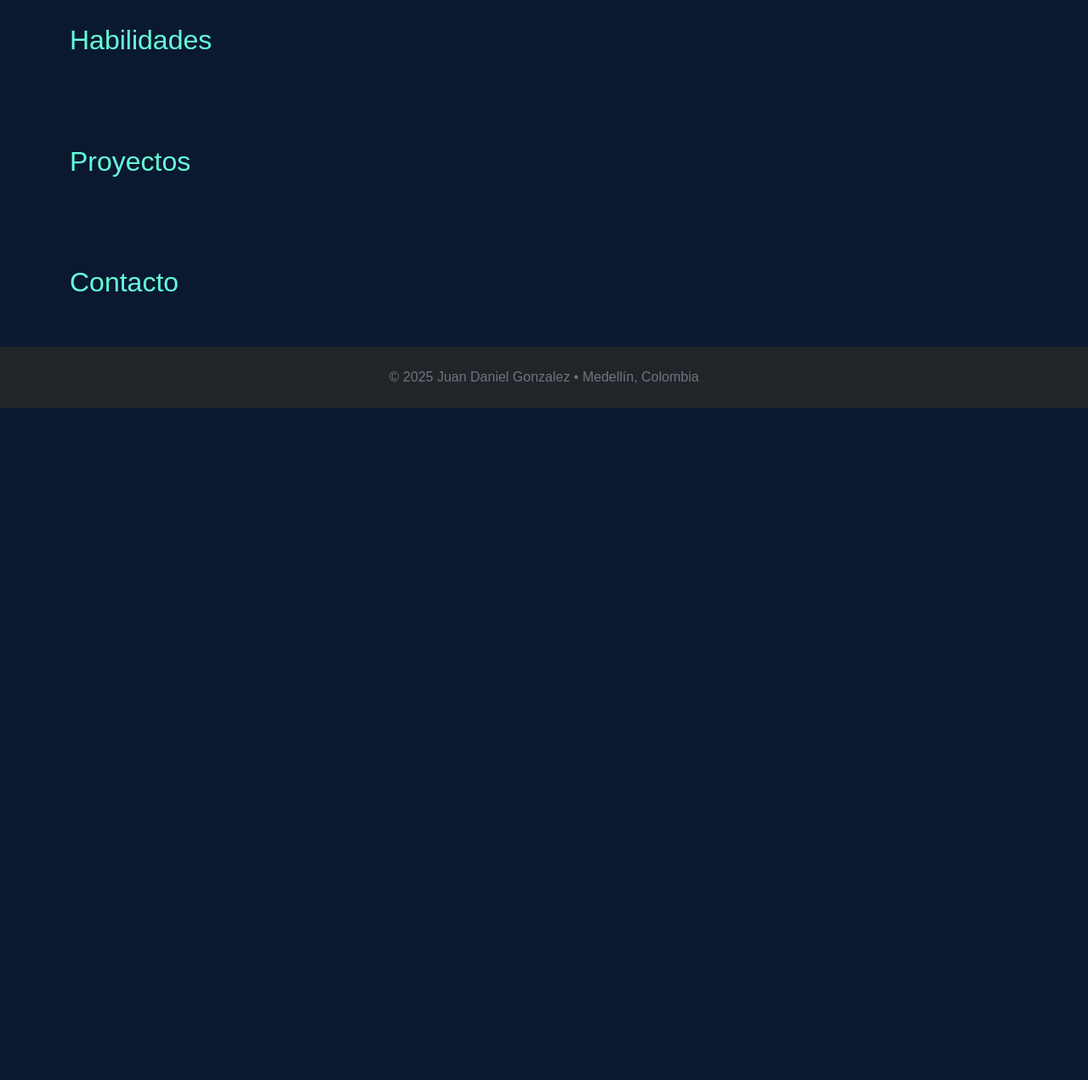
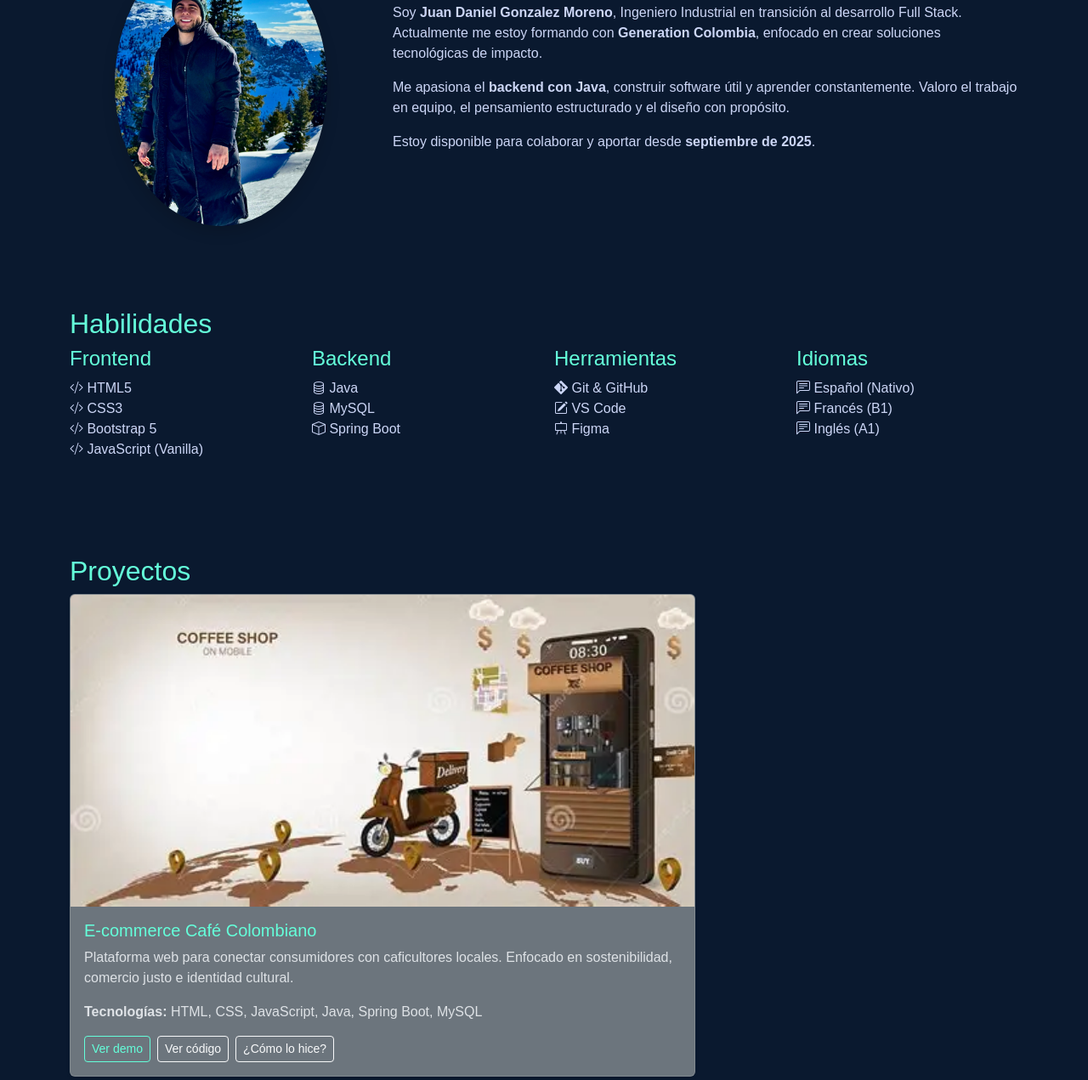
Before and after one commit to Juan011599/Portafolio-Juan-Daniel, a plain HTML site: page Portafolio/Index.html in a window 1280 px wide. Shown: the part 962-2233 px from the top of the page at 85% size. Before the commit the page ends 1442 px from the top, so only its background shows below. Drawn offline with nearby package versions, Linux system fonts and the light colour scheme; files that its build step writes are made by us from their sources; files whose address does not match are found by name.

Commit message:
Agrega secciones: Sobre mí, Skills, y Proyecto destacado con modal

```diff
--- a/Portafolio/Index.html
+++ b/Portafolio/Index.html
@@ -6,6 +6,7 @@
   <meta name="description" content="Portafolio profesional de Juan Daniel Gonzalez Moreno, desarrollador Full Stack Junior." />
   <title>Juan Daniel Gonzalez | Full Stack Developer</title>
   <link rel="stylesheet" href="https://cdn.jsdelivr.net/npm/bootstrap@5.3.3/dist/css/bootstrap.min.css" />
+  <link href="https://cdn.jsdelivr.net/npm/bootstrap-icons@1.10.5/font/bootstrap-icons.css" rel="stylesheet">
   <link rel="stylesheet" href="style.css" />
   <link rel="icon" type="image/png" href="assets/favicon/cafe-icon.png" />
 </head>
@@ -42,17 +43,108 @@
   <!-- Proximas secciones (placeholder) -->
   <section id="sobre-mi" class="container py-5">
     <h2 class="text-accent">Sobre mí</h2>
-    <!-- Aquí ira mi bio y foto -->
+    <div class="row align-items-center">
+  <div class="col-md-4 text-center mb-4 mb-md-0">
+    <img src="assets/images/JDGM.jpeg" alt="Foto de Juan Daniel" class="img-fluid rounded-circle shadow" width="250">
+  </div>
+  <div class="col-md-8">
+    <p>Soy <strong>Juan Daniel Gonzalez Moreno</strong>, Ingeniero Industrial en transición al desarrollo Full Stack. Actualmente me estoy formando con <strong>Generation Colombia</strong>, enfocado en crear soluciones tecnológicas de impacto.</p>
+    <p>Me apasiona el <strong>backend con Java</strong>, construir software útil y aprender constantemente. Valoro el trabajo en equipo, el pensamiento estructurado y el diseño con propósito.</p>
+    <p>Estoy disponible para colaborar y aportar desde <strong>septiembre de 2025</strong>.</p>
+  </div>
+</div>
+
   </section>
 
   <section id="skills" class="container py-5">
     <h2 class="text-accent">Habilidades</h2>
-    <!-- Aqui iran iconos y categorias -->
+    <div class="row">
+  <!-- Frontend -->
+  <div class="col-md-3">
+    <h4 class="text-accent">Frontend</h4>
+    <ul class="list-unstyled">
+      <li><i class="bi bi-code-slash"></i> HTML5</li>
+      <li><i class="bi bi-code-slash"></i> CSS3</li>
+      <li><i class="bi bi-code-slash"></i> Bootstrap 5</li>
+      <li><i class="bi bi-code-slash"></i> JavaScript (Vanilla)</li>
+    </ul>
+  </div>
+
+  <!-- Backend -->
+  <div class="col-md-3">
+    <h4 class="text-accent">Backend</h4>
+    <ul class="list-unstyled">
+      <li><i class="bi bi-database"></i> Java</li>
+      <li><i class="bi bi-database"></i> MySQL</li>
+      <li><i class="bi bi-box"></i> Spring Boot</li>
+    </ul>
+  </div>
+
+  <!-- Herramientas -->
+  <div class="col-md-3">
+    <h4 class="text-accent">Herramientas</h4>
+    <ul class="list-unstyled">
+      <li><i class="bi bi-git"></i> Git & GitHub</li>
+      <li><i class="bi bi-pencil-square"></i> VS Code</li>
+      <li><i class="bi bi-easel"></i> Figma</li>
+    </ul>
+  </div>
+
+  <!-- Idiomas -->
+  <div class="col-md-3">
+    <h4 class="text-accent">Idiomas</h4>
+    <ul class="list-unstyled">
+      <li><i class="bi bi-chat-left-text"></i> Español (Nativo)</li>
+      <li><i class="bi bi-chat-left-text"></i> Francés (B1)</li>
+      <li><i class="bi bi-chat-left-text"></i> Inglés (A1)</li>
+    </ul>
+  </div>
+</div>
   </section>
 
   <section id="proyectos" class="container py-5">
     <h2 class="text-accent">Proyectos</h2>
-    <!-- Aqui iran las cards-->
+    <div class="row g-4">
+  <!-- Proyecto 1  falta agregar imagenes-->
+  <div class="col-md-8">
+    <div class="card bg-secondary h-100 shadow-sm">
+      <img src="assets/images/OIP.webp" class="card-img-top" alt="Proyecto eCommerce de café">
+      <div class="card-body">
+        <h5 class="card-title text-accent">E-commerce Café Colombiano</h5>
+        <p class="card-text">
+          Plataforma web para conectar consumidores con caficultores locales. Enfocado en sostenibilidad, comercio justo e identidad cultural.
+        </p>
+        <p><strong>Tecnologías:</strong> HTML, CSS, JavaScript, Java, Spring Boot, MySQL</p>
+        <div class="d-flex gap-2">
+          <a href="#" class="btn btn-outline-accent btn-sm" target="_blank">Ver demo</a>
+          <a href="https://github.com/Juan011599/Portafolio-Juan-Daniel.git" class="btn btn-outline-light btn-sm" target="_blank">Ver código</a>
+          <button class="btn btn-outline-light btn-sm" data-bs-toggle="modal" data-bs-target="#modalProyecto1">¿Cómo lo hice?</button>
+        </div>
+      </div>
+    </div>
+  </div>
+
+  <!-- Modal Proyecto 1 -->
+  <div class="modal fade" id="modalProyecto1" tabindex="-1" aria-labelledby="modalProyecto1Label" aria-hidden="true">
+    <div class="modal-dialog modal-lg modal-dialog-centered">
+      <div class="modal-content bg-dark text-light">
+        <div class="modal-header">
+          <h5 class="modal-title" id="modalProyecto1Label">¿Cómo lo hice?</h5>
+          <button type="button" class="btn-close btn-close-white" data-bs-dismiss="modal"></button>
+        </div>
+        <div class="modal-body">
+          <ul>
+            <li>Diseño del MVP en Figma y definición de roles con metodología Scrum.</li>
+            <li>Implementación de frontend en HTML, CSS y JavaScript.</li>
+            <li>Backend con Java, Spring Boot y base de datos MySQL.</li>
+            <li>Enlace entre catálogo, carrito de compras y perfiles de caficultores.</li>
+            <li>Gestión de usuarios y dashboard de administración (en progreso).</li>
+          </ul>
+        </div>
+      </div>
+    </div>
+  </div>
+</div>
   </section>
 
   <section id="contacto" class="container py-5">
```
Also changed, not shown: Portafolio/assets/images/JDGM.jpeg (added), Portafolio/assets/images/OIP.webp (added).
